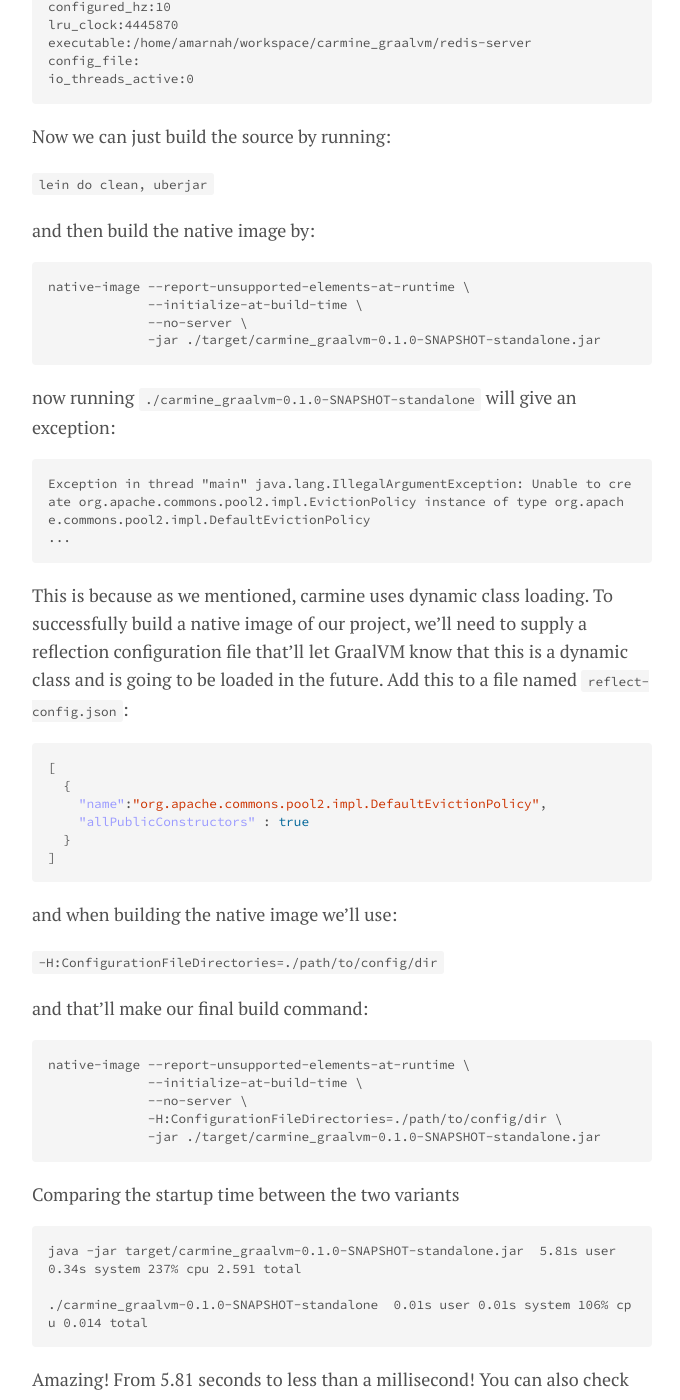
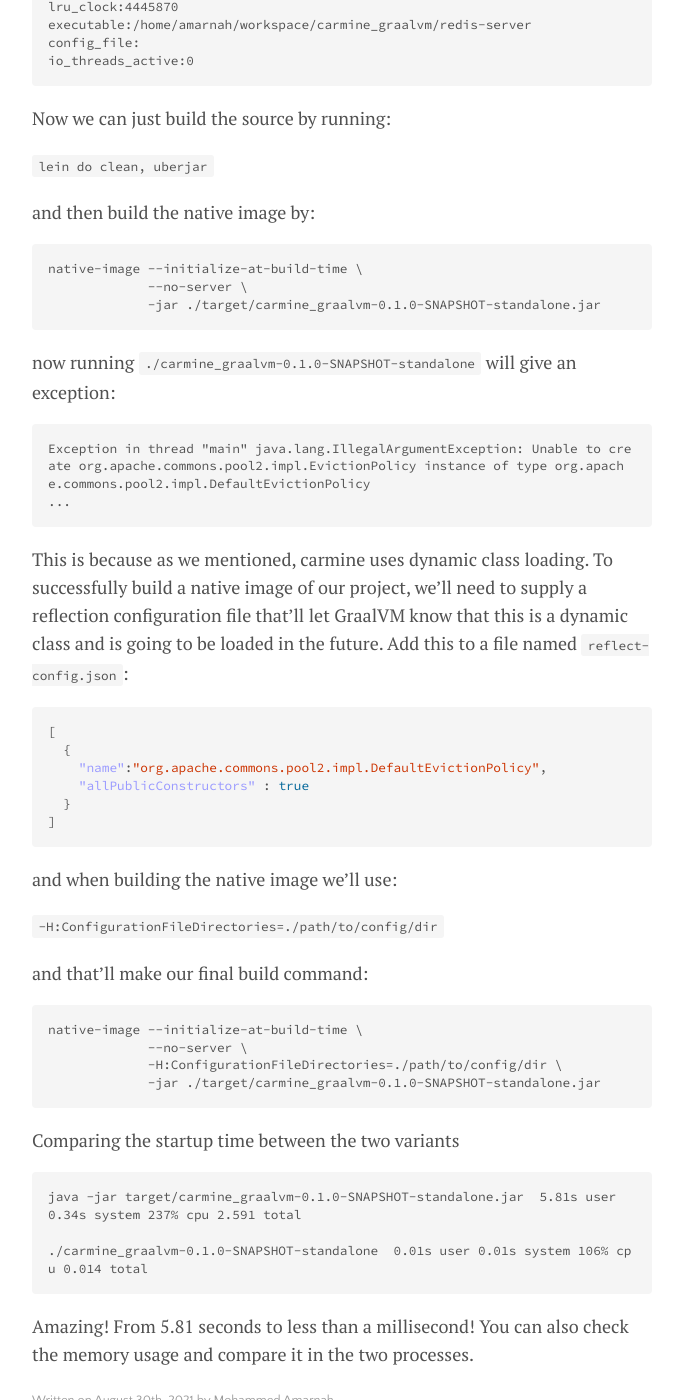
Before and after one commit to mohammedamarnah/mohammedamarnah.github.io, a Jekyll site: the page built from _posts/2021-08-30-graalvm-clojure.md, in a window 1280 px wide and 1400 px high, scrolled down 4404 px. Shown: the whole window, without its empty margins (298-978 px from the left). Built offline with Jekyll 4.4.1, drawn with Linux system fonts in a browser that asks for light colours; some of the changed text lies outside the part shown.

Commit message:
remove unnecessary flag from native image commands

````diff
--- a/_posts/2021-08-30-graalvm-clojure.md
+++ b/_posts/2021-08-30-graalvm-clojure.md
@@ -53,8 +53,7 @@
 And now you can run the `native-image` command:
 
 ```
-native-image --report-unsupported-elements-at-runtime \
-             --initialize-at-build-time \
+native-image --initialize-at-build-time \
              --no-server \
              -jar ./target/hello-world-0.1.0-SNAPSHOT-standalone.jar \
 ```
@@ -150,8 +149,7 @@
 and then build the native image by:
 
 ```
-native-image --report-unsupported-elements-at-runtime \
-             --initialize-at-build-time \
+native-image --initialize-at-build-time \
              --no-server \
              -jar ./target/carmine_graalvm-0.1.0-SNAPSHOT-standalone.jar
 ```
@@ -181,8 +179,7 @@
 and that'll make our final build command:
 
 ```
-native-image --report-unsupported-elements-at-runtime \
-             --initialize-at-build-time \
+native-image --initialize-at-build-time \
              --no-server \
              -H:ConfigurationFileDirectories=./path/to/config/dir \
              -jar ./target/carmine_graalvm-0.1.0-SNAPSHOT-standalone.jar
````
